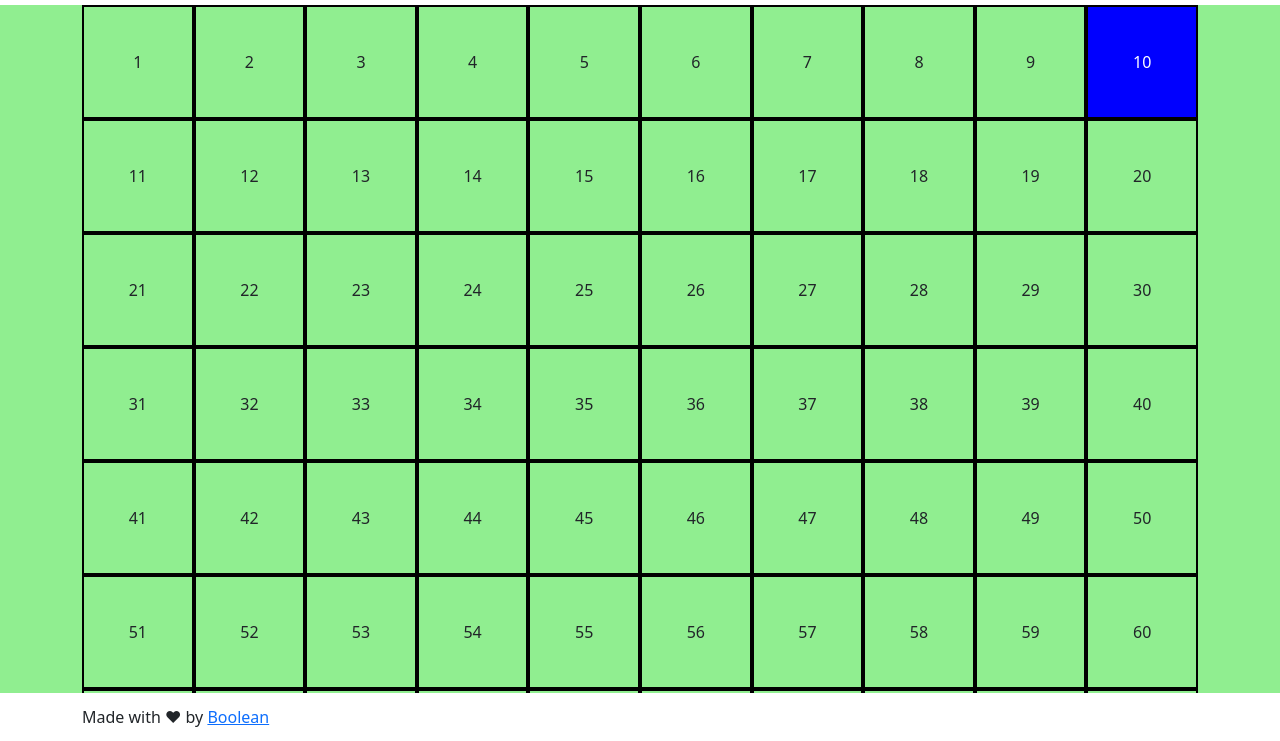
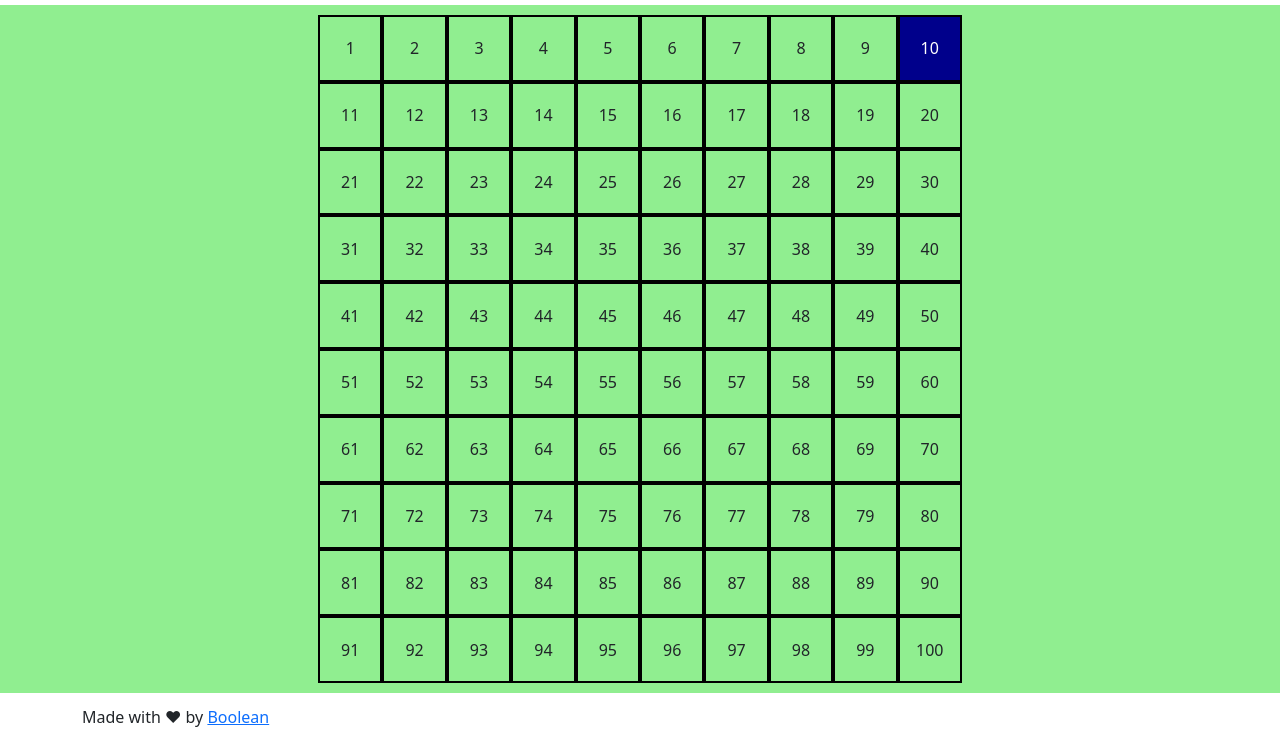
Before and after one commit to erkrabbo/js-campominato-dom, a plain HTML site: page index.html in a window 1280 px wide. Both pictures are taken after a click on the element "10". Shown: the part 59-800 px from the top of the page. Drawn offline with nearby package versions, Linux system fonts and the light colour scheme.

Commit message:
no overflow griglia

```diff
--- a/css/style.css
+++ b/css/style.css
@@ -19,7 +19,7 @@ main {
     height: calc(100% - var(--header-height) - var(--footer-height));
     background-color: lightgreen;
 
-    overflow-y: auto;
+    /* overflow-y: auto; */
 }
 
 .main{
@@ -74,7 +74,7 @@ main {
 }
 
 .box.clicked{
-    background-color: blue;
+    background-color: darkblue;
     color: white;
 }
 
--- a/scripts/script.js
+++ b/scripts/script.js
@@ -59,10 +59,15 @@ function createGrid(){
 }
 
 function squareBoxes(){
+    const main = document.body.querySelector('main');
+    // const maxHeight = main.clientHeight;
+
     const playGrid = document.querySelector('#gridSpace');
     boxes = document.querySelectorAll('.box');
 
     playGrid.style.height = `${playGrid.offsetWidth}px`;
+    playGrid.style.maxHeight = `calc(${main.clientHeight}px - 20px)`;
+    playGrid.style.maxWidth = `calc(${main.clientHeight}px - 20px)`;
 
     for (i=0; i<boxes.length; i++){
         boxes[i].style.width = `calc(100% / ${Math.sqrt(blockNumber)}`;
```
